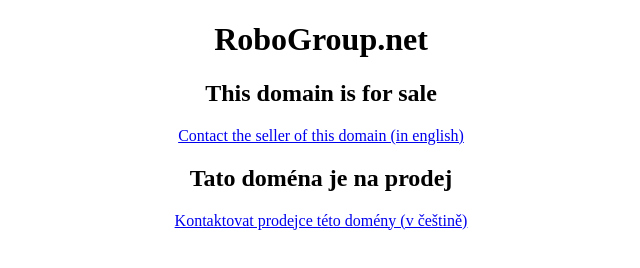
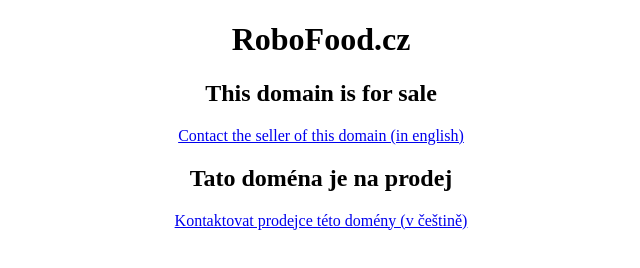
Before and after one commit to holaneu/web-robofood-cz, a plain HTML site: page index.html in a window 1280 px wide. Shown: the whole page, without its empty margins (319-959 px from the left). Drawn offline with Linux system fonts and the light colour scheme.

Commit message:
Update index.html

```diff
--- a/index.html
+++ b/index.html
@@ -25,7 +25,7 @@
   </head>
   <body>
       <header>
-        <h1>RoboGroup.net</h1>
+        <h1>RoboFood.cz</h1>
       </header>
       <main>
         <section>
```
